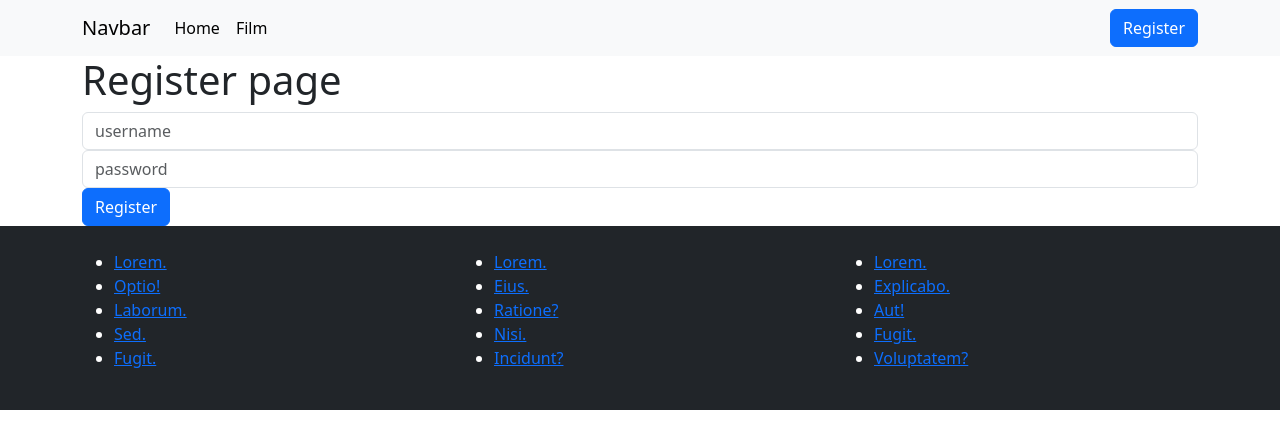
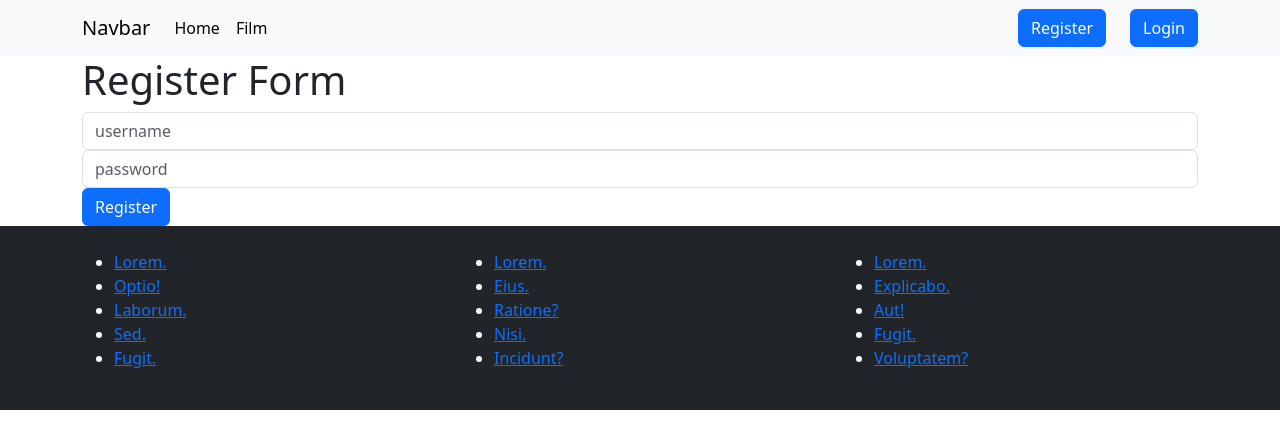
Before and after one commit to leonardopalluzzi/webapp-react, a React (Vite) app: page /register in a window 1280 px wide. Shown: the top 448 px of the page. Built offline with nearby package versions, Linux system fonts and the light colour scheme; no server answers.

Commit message:
Add login functionality and UI; integrate Login component and update authentication context

```diff
--- a/src/App.jsx
+++ b/src/App.jsx
@@ -4,6 +4,7 @@ import DefaultLayout from "./layouts/DefaultLayout"
 import Home from "./pages/Home"
 import Movie from "./pages/movie"
 import Register from "./pages/Register"
+import Login from "./pages/Login"
 import { AuthProvider } from "./contexts/authenticationContext"
 
 function App() {
@@ -15,6 +16,7 @@ function App() {
           <BrowserRouter>
             <Routes>
               <Route Component={DefaultLayout}>
+                <Route path="/login" Component={Login} />
                 <Route path="/register" Component={Register} />
                 <Route path="/" Component={Home} />
                 <Route path="/:id/movie" Component={Movie} />
--- a/src/components/dumb/Header.ui.jsx
+++ b/src/components/dumb/Header.ui.jsx
@@ -30,8 +30,11 @@ export default function HeaderUi() {
                         </ul>
                     </div>
                     <div className="users">
-                        <Link to={'/register'}>
+                        <Link className='mx-4' to={'/register'}>
                             <button className='btn btn-primary'>Register</button>
+                        </Link>
+                        <Link to={'/login'}>
+                            <button className='btn btn-primary'>Login</button>
                         </Link>
                     </div>
                 </div>
--- /dev/null
+++ b/src/components/dumb/UserFormPublic.ui.jsx
@@ -0,0 +1,15 @@
+export default function RegisterUi({ onSubmit, onChangeUsername, onChangePassword, username, password, title }) {
+    return (
+        <>
+            <div className="container">
+                <h1>{title}</h1>
+
+                <form onSubmit={(e) => { e.preventDefault(); onSubmit() }} method="POST">
+                    <input value={username} onChange={(e) => onChangeUsername(e.target.value)} className="form-control" type="text" placeholder="username" />
+                    <input value={password} onChange={(e) => onChangePassword(e.target.value)} className="form-control" type="text" placeholder="password" />
+                    <button type="submit" className="btn btn-primary" >Register</button>
+                </form>
+            </div >
+        </>
+    )
+}
--- a/src/contexts/authenticationContext.jsx
+++ b/src/contexts/authenticationContext.jsx
@@ -24,16 +24,24 @@ function AuthProvider({ children }) {
             })
     }
 
-
-
-
-
-
-
+    function fetchLogin(user) {
+        fetch('http://localhost:3000/api/v1/movies/users', {
+            method: 'POST',
+            headers: { 'Content-Type': 'application/json' },
+            body: JSON.stringify(user)
+        })
+            .then(res => res.json())
+            .then(data => {
+                console.log(data);
+            })
+            .cathc(err => {
+                console.error(err)
+            })
+    }
 
     return (
         <>
-            <AuthContext.Provider value={{ state, fetchRegister }}>
+            <AuthContext.Provider value={{ state, fetchRegister, fetchLogin }}>
                 {children}
             </AuthContext.Provider>
         </>
--- a/src/pages/Login.jsx
+++ b/src/pages/Login.jsx
@@ -0,0 +1,41 @@
+import { useState, useEffect } from 'react'
+import { useAuthContext } from '../contexts/authenticationContext'
+import RegisterUi from '../components/dumb/UserFormPublic.ui'
+
+export default function Login() {
+
+    const { fetchRegister } = useAuthContext()
+
+    const [username, setUsername] = useState('')
+    const [password, setPassword] = useState('')
+
+    function handleUsername(user) {
+        setUsername(user)
+    }
+    function handlePassword(pass) {
+        setPassword(pass)
+    }
+
+    function handleSubmit() {
+        const newUser = {
+            username: username,
+            password: password
+        }
+        fetchRegister(newUser)
+        setUsername('')
+        setPassword('')
+    }
+
+    return (
+        <>
+            <RegisterUi
+                title={'Login Form'}
+                onSubmit={handleSubmit}
+                onChangeUsername={handleUsername}
+                onChangePassword={handlePassword}
+                username={username}
+                password={password}
+            />
+        </>
+    )
+}
--- a/src/pages/Register.jsx
+++ b/src/pages/Register.jsx
@@ -1,5 +1,6 @@
 import { useState, useEffect } from 'react'
 import { useAuthContext } from '../contexts/authenticationContext'
+import RegisterUi from '../components/dumb/UserFormPublic.ui'
 
 export default function Register() {
 
@@ -27,16 +28,14 @@ export default function Register() {
 
     return (
         <>
-            <div className="container">
-                <h1>Register page</h1>
-
-                <form onSubmit={(e) => { e.preventDefault(); handleSubmit() }} method="POST">
-                    <input value={username} onChange={(e) => handleUsername(e.target.value)} className="form-control" type="text" placeholder="username" />
-                    <input value={password} onChange={(e) => handlePassword(e.target.value)} className="form-control" type="text" placeholder="password" />
-                    <button button type="submit" className="btn btn-primary" > Register</button>
-                </form>
-            </div >
-
+            <RegisterUi
+                title={'Register Form'}
+                onSubmit={handleSubmit}
+                onChangeUsername={handleUsername}
+                onChangePassword={handlePassword}
+                username={username}
+                password={password}
+            />
         </>
     )
 }
```
